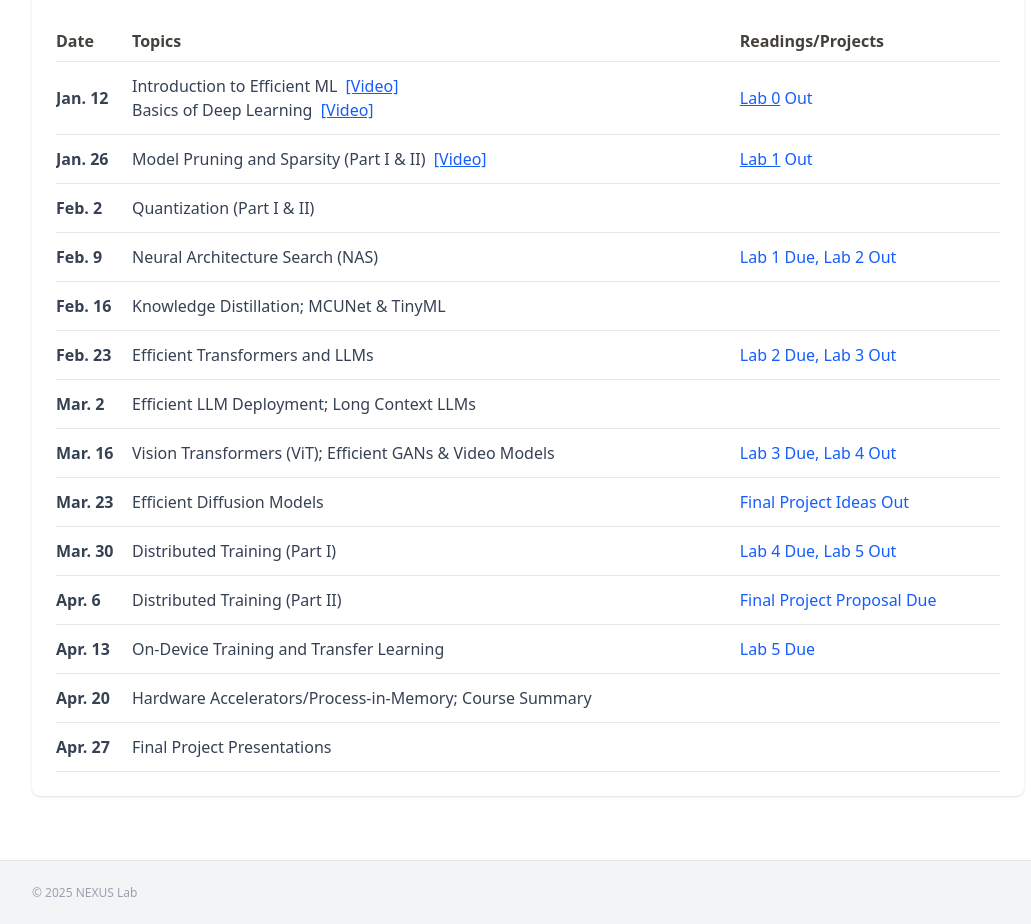
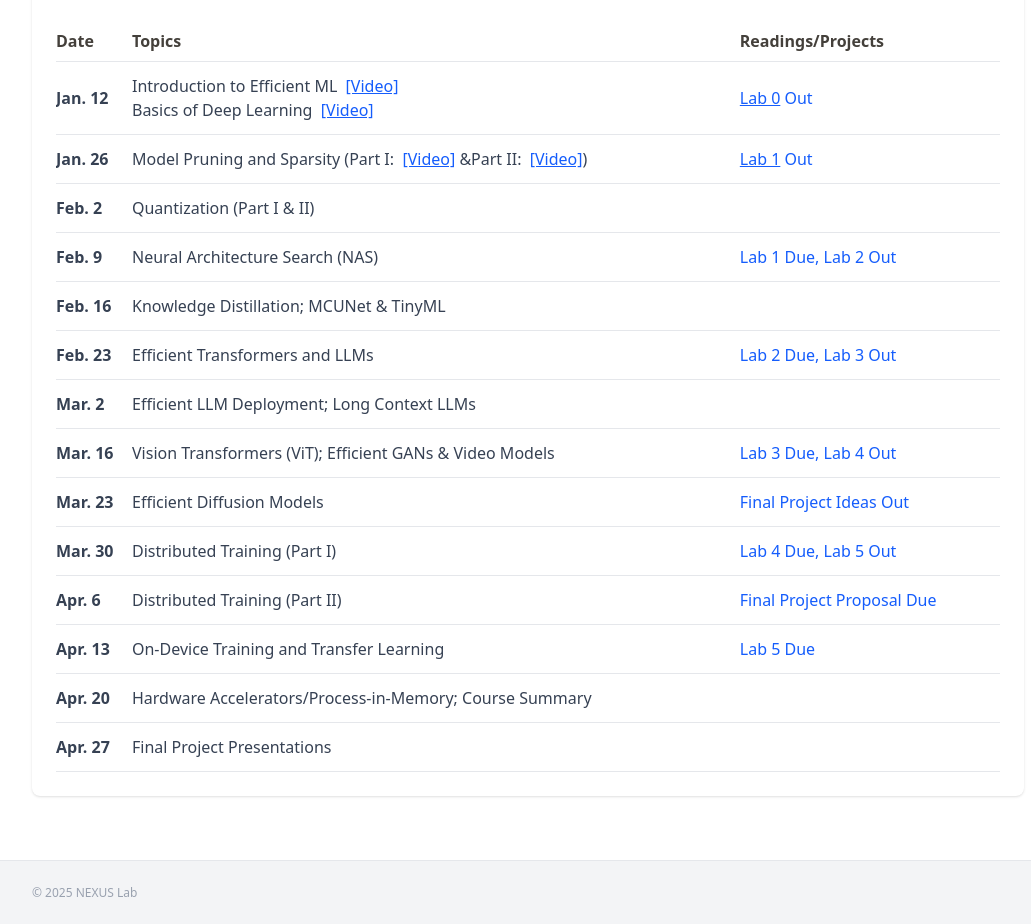
Before and after one commit to NEXUS-Pitt/nexus-pitt.github.io, a React (Vite) app: page /#/course in a window 1280 px wide. Shown: the part 1180-2104 px from the top of the page, without its empty margins (112-1143 px from the left). Built offline with nearby package versions, Linux system fonts and the light colour scheme; a web font is replaced by a local one.

Commit message:
Update CoursePage.tsx

```diff
--- a/src/components/Course/CoursePage.tsx
+++ b/src/components/Course/CoursePage.tsx
@@ -154,8 +154,7 @@ const CoursePage: React.FC = () => {
                                     <tr className="border-b border-gray-200">
                                         <td className="py-3 font-semibold">Jan. 26</td>
                                         <td className="py-3">
-                                            Model Pruning and Sparsity (Part I &amp; II)
-                                            &nbsp;<a href="https://youtu.be/nnuggn9JqRM" className="text-blue-600 underline" target="_blank" rel="noopener noreferrer">[Video]</a>
+                                            Model Pruning and Sparsity (Part I: &nbsp;<a href="https://youtu.be/Zt3RV865Da8" className="text-blue-600 underline" target="_blank" rel="noopener noreferrer">[Video]</a> &amp;Part II: &nbsp;<a href="https://youtu.be/xKZlcrU48wY" className="text-blue-600 underline" target="_blank" rel="noopener noreferrer">[Video]</a>)
                                         </td>
                                         <td className="py-3 text-blue-600">
                                         <a href="https://colab.research.google.com/drive/1gSaSvJxIizc8rd4nYevCbhvpIgVi69UO" className="text-blue-600 underline" target="_blank" rel="noopener noreferrer">Lab 1</a> Out
```
